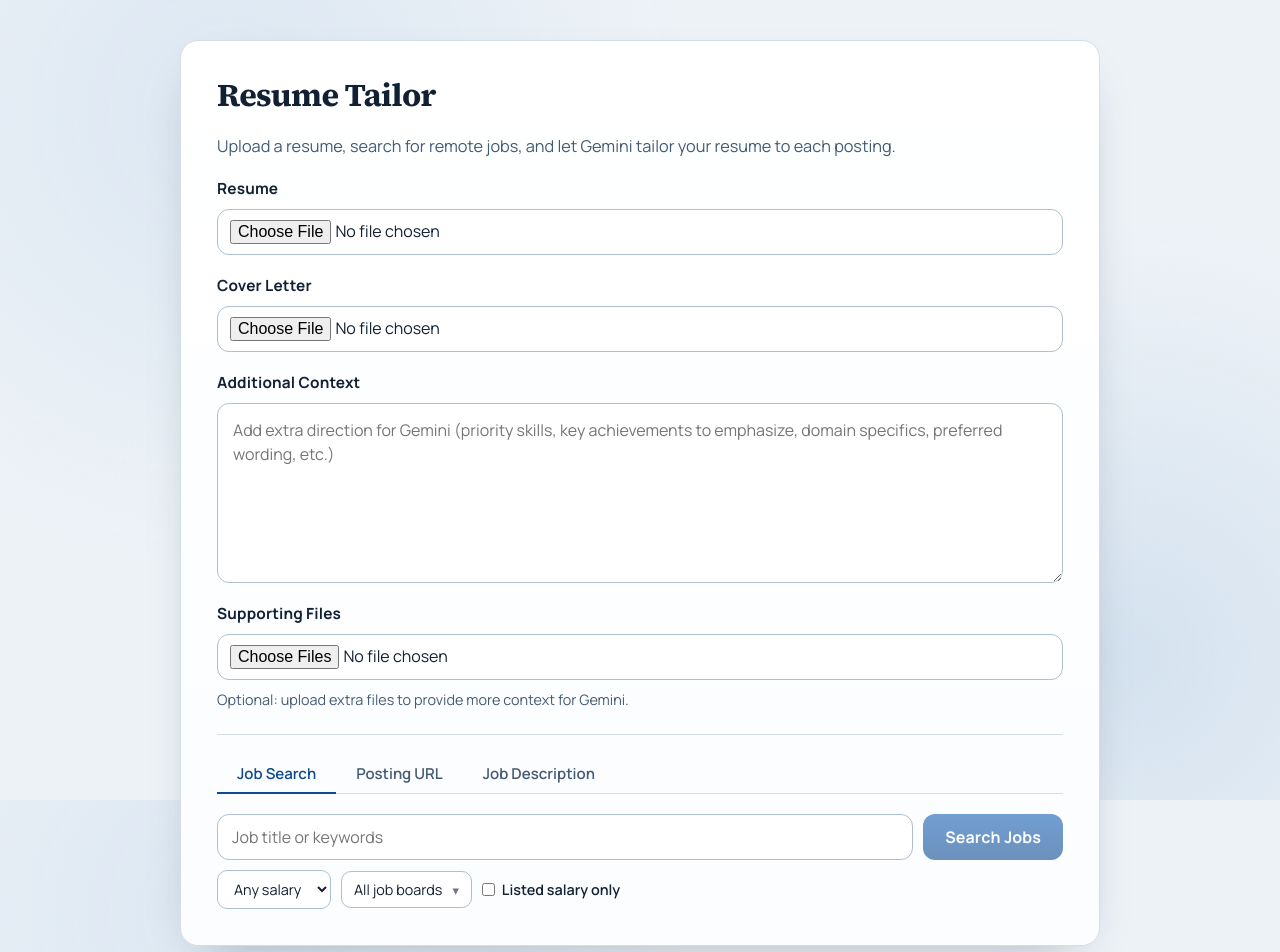
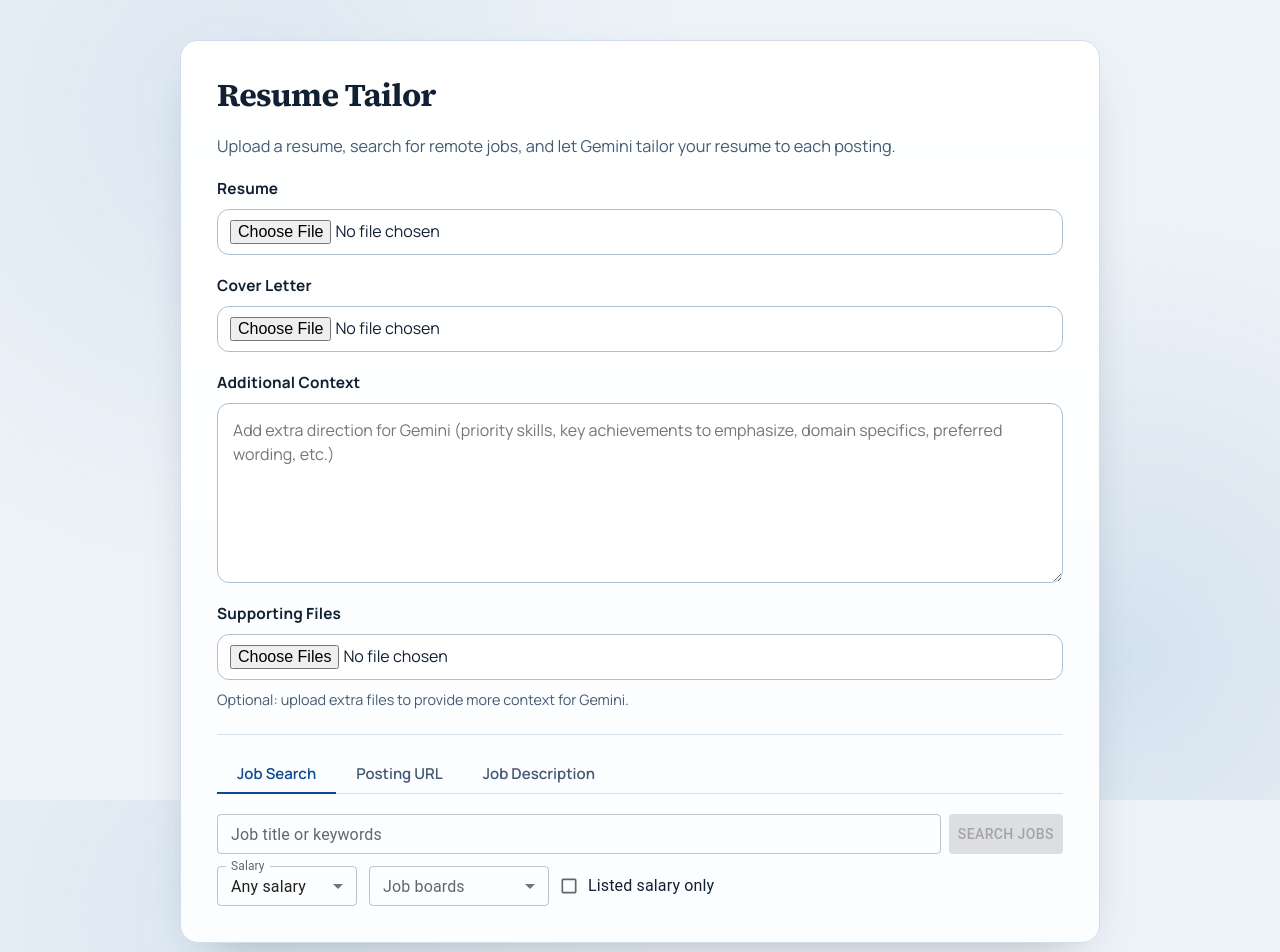
Before and after one commit to alexandergshaw/Resume-Tailor, a Next.js app in the folder hello-world/: page / in a window 1280 px wide. Shown: the top 952 px of the page. Built offline with nearby package versions, Linux system fonts and the light colour scheme.

Commit message:
feat: remove job posting label and simplify link text in job cards

```diff
--- a/hello-world/app/page.js
+++ b/hello-world/app/page.js
@@ -3,6 +3,16 @@
 import { useState, useEffect } from "react";
 import JSZip from "jszip";
 import styles from "./page.module.css";
+import Box from "@mui/material/Box";
+import Button from "@mui/material/Button";
+import Checkbox from "@mui/material/Checkbox";
+import FormControl from "@mui/material/FormControl";
+import FormControlLabel from "@mui/material/FormControlLabel";
+import InputLabel from "@mui/material/InputLabel";
+import ListItemText from "@mui/material/ListItemText";
+import MenuItem from "@mui/material/MenuItem";
+import Select from "@mui/material/Select";
+import TextField from "@mui/material/TextField";
 
 const WORDPROCESSINGML_NS =
   "http://schemas.openxmlformats.org/wordprocessingml/2006/main";
@@ -41,15 +51,8 @@ export default function Home() {
   const [ignoredJobIds, setIgnoredJobIds] = useState(new Set());
   const [showIgnored, setShowIgnored] = useState(false);
   const [publisherFilter, setPublisherFilter] = useState([]);
-  const [showBoardsDropdown, setShowBoardsDropdown] = useState(false);
 
   const JOB_BOARDS = ["LinkedIn", "Indeed", "ZipRecruiter", "Glassdoor", "Monster", "CareerBuilder", "Talent.com"];
-
-  function toggleBoard(board) {
-    setPublisherFilter((prev) =>
-      prev.includes(board) ? prev.filter((b) => b !== board) : [...prev, board]
-    );
-  }
 
   useEffect(() => {
     const saved = localStorage.getItem("activeSection");
@@ -711,73 +714,77 @@ export default function Home() {
 
         {activeSection === "search" ? (
           <section className={styles.tabPanel}>
-            <form className={styles.searchBar} onSubmit={handleJobSearch}>
-              <div className={styles.searchRow}>
-                <input
-                  type="text"
-                  className={styles.searchInput}
-                  placeholder="Job title or keywords"
+            <form onSubmit={handleJobSearch} style={{ display: "flex", flexDirection: "column", gap: "12px" }}>
+              <Box sx={{ display: "flex", gap: 1 }}>
+                <TextField
+                  fullWidth
+                  size="small"
+                  label="Job title or keywords"
                   value={jobQuery}
                   onChange={(e) => setJobQuery(e.target.value)}
                 />
-                <button
+                <Button
                   type="submit"
-                  className={styles.button}
+                  variant="contained"
                   disabled={isSearching || !jobQuery.trim()}
+                  sx={{ whiteSpace: "nowrap" }}
                 >
                   {isSearching ? "Searching..." : "Search Jobs"}
-                </button>
-              </div>
-              <div className={styles.searchFilters}>
-                <select
-                  className={styles.filterSelect}
+                </Button>
+              </Box>
+              <Box sx={{ display: "flex", gap: 1.5, flexWrap: "wrap", alignItems: "center" }}>
+                <FormControl size="small" sx={{ minWidth: 140 }}>
+                  <InputLabel>Salary</InputLabel>
+                  <Select
+                    label="Salary"
                     value={minSalary}
                     onChange={(e) => setMinSalary(e.target.value)}
                   >
-                  <option value="0">Any salary</option>
-                  <option value="50000">$50k+</option>
-                  <option value="75000">$75k+</option>
-                  <option value="100000">$100k+</option>
-                  <option value="125000">$125k+</option>
-                  <option value="150000">$150k+</option>
-                  <option value="175000">$175k+</option>
-                  <option value="200000">$200k+</option>
-                </select>
-                <div className={styles.boardsDropdownWrap}>
-                  <button
-                    type="button"
-                    className={styles.filterSelect}
-                    onClick={() => setShowBoardsDropdown((v) => !v)}
+                    <MenuItem value="0">Any salary</MenuItem>
+                    <MenuItem value="50000">$50k+</MenuItem>
+                    <MenuItem value="75000">$75k+</MenuItem>
+                    <MenuItem value="100000">$100k+</MenuItem>
+                    <MenuItem value="125000">$125k+</MenuItem>
+                    <MenuItem value="150000">$150k+</MenuItem>
+                    <MenuItem value="175000">$175k+</MenuItem>
+                    <MenuItem value="200000">$200k+</MenuItem>
+                  </Select>
+                </FormControl>
+                <FormControl size="small" sx={{ minWidth: 180 }}>
+                  <InputLabel>Job boards</InputLabel>
+                  <Select
+                    multiple
+                    label="Job boards"
+                    value={publisherFilter}
+                    onChange={(e) => {
+                      const val = e.target.value;
+                      setPublisherFilter(typeof val === "string" ? val.split(",") : val);
+                    }}
+                    renderValue={(selected) =>
+                      selected.length === 0
+                        ? "All boards"
+                        : `${selected.length} board${selected.length > 1 ? "s" : ""} selected`
+                    }
                   >
-                    {publisherFilter.length === 0
-                      ? "All job boards"
-                      : `${publisherFilter.length} board${publisherFilter.length > 1 ? "s" : ""} selected`}
-                    <span className={styles.dropdownChevron}>▾</span>
-                  </button>
-                  {showBoardsDropdown && (
-                    <div className={styles.boardsDropdown}>
                     {JOB_BOARDS.map((board) => (
-                        <label key={board} className={styles.checkboxLabel}>
-                          <input
-                            type="checkbox"
-                            checked={publisherFilter.includes(board)}
-                            onChange={() => toggleBoard(board)}
-                          />
-                          {board}
-                        </label>
+                      <MenuItem key={board} value={board}>
+                        <Checkbox checked={publisherFilter.includes(board)} size="small" />
+                        <ListItemText primary={board} />
+                      </MenuItem>
                     ))}
-                    </div>
-                  )}
-                </div>
-                <label className={styles.checkboxLabel}>
-                  <input
-                    type="checkbox"
+                  </Select>
+                </FormControl>
+                <FormControlLabel
+                  control={
+                    <Checkbox
                       checked={excludeNoSalary}
                       onChange={(e) => setExcludeNoSalary(e.target.checked)}
+                      size="small"
                     />
-                  Listed salary only
-                </label>
-              </div>
+                  }
+                  label="Listed salary only"
+                />
+              </Box>
             </form>
 
             {jobSearchError ? <p className={styles.error}>{jobSearchError}</p> : null}
```
Lines whose indentation alone changed are shown as unchanged.
